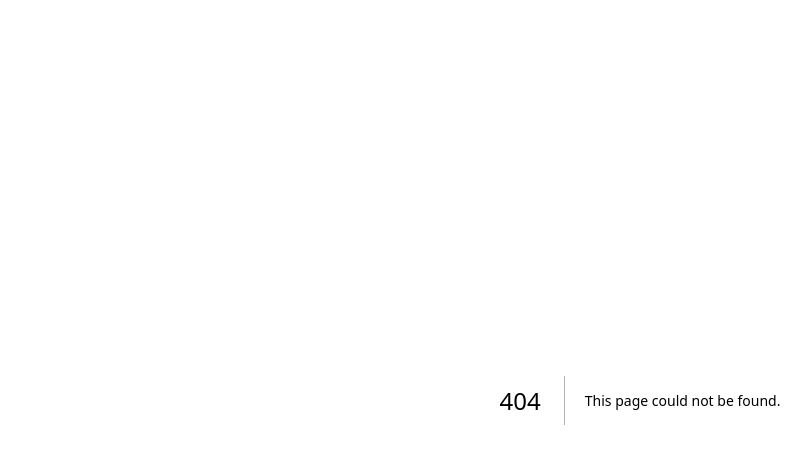
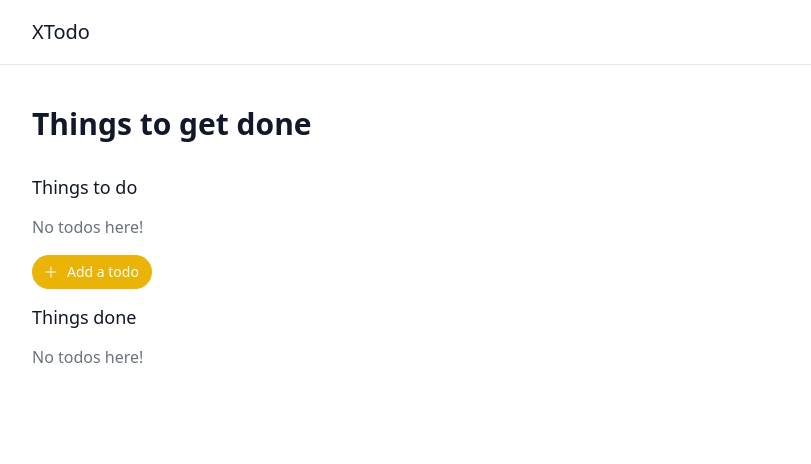
Before and after one commit to Devessier/xstate-talk-demo, a Next.js app: page /with-nothing in a window 1280 px wide. Before the commit this address had no page. Shown: the top 464 px of the page, without its empty margins (0-811 px from the left). Built offline with nearby package versions, Linux system fonts and the light colour scheme.

Commit message:
feat: scaffold a blank version

```diff
--- a/pages/index.tsx
+++ b/pages/index.tsx
@@ -2,9 +2,10 @@ import Link from "next/link";
 
 export default function Home() {
   return (
-    <div className="min-h-screen flex items-center justify-center flex-col gap-y-4">
+    <div className="flex flex-col items-center justify-center min-h-screen gap-y-4">
       <Link href="/with-xstate">With XState</Link>
       <Link href="/without-xstate">Without XState</Link>
+      <Link href="/with-nothing">With nothing</Link>
     </div>
   )
 }
--- /dev/null
+++ b/pages/with-nothing.tsx
@@ -0,0 +1,117 @@
+import { useKey } from "react-use";
+import { PlusIcon } from "@heroicons/react/24/solid";
+import { ArrowPathIcon } from "@heroicons/react/20/solid";
+import debounce from "lodash.debounce";
+import CheckboxList from "@/components/CheckboxList";
+import CreateTodoForm from "@/components/CreateTodoForm";
+import { useEffect, useMemo, useState } from "react";
+import { TodoItem } from "@/types";
+import {
+  fetchInitialTodos,
+  generateId,
+  synchronizeTodoList,
+} from "@/services/todos";
+import { useEvent } from "@/utils/useEvent";
+
+export default function WithNothing() {
+  const todos: TodoItem[] = [];
+  const thingsToDo = todos.filter(({ checked }) => checked === false);
+  const thingsDone = todos.filter(({ checked }) => checked === true);
+
+  const isSynchronizing = false as boolean;
+  const isLoadingInitialTodos = false as boolean;
+  const showTodoCreationForm = false as boolean;
+
+  function handleOpenTodoCreation() {}
+
+  function handleCloseTodoCreation() {}
+
+  function handleSaveTodo(newTodo: string) {}
+
+  function handleTodoStatusUpdate(todoId: string, checked: boolean) {}
+
+  function handleTodoTextUpdate(todoId: string, text: string) {}
+
+  function handleTodoDelete(todoId: string) {}
+
+  useKey("Escape", (event) => {
+    event.preventDefault();
+  });
+
+  return (
+    <div className="min-h-screen bg-white">
+      <nav className="bg-white border-b border-gray-200">
+        <div className="px-4 mx-auto max-w-7xl sm:px-6 lg:px-8">
+          <div className="flex items-center justify-between h-16">
+            <p className="text-xl font-medium leading-6 text-gray-900 sm:truncate">
+              XTodo
+            </p>
+          </div>
+        </div>
+      </nav>
+
+      <div className="py-10">
+        <div className="mx-auto max-w-7xl">
+          <header>
+            <div className="px-4 sm:px-6 lg:px-8 md:flex md:items-center md:justify-between">
+              <div className="flex items-center flex-1 min-w-0">
+                <h1 className="text-3xl font-bold leading-tight text-gray-900">
+                  Things to get done
+                </h1>
+
+                {isSynchronizing === true ? (
+                  <div className="ml-4">
+                    <ArrowPathIcon className="w-6 h-6 text-yellow-500 animate-spin" />
+                  </div>
+                ) : null}
+              </div>
+            </div>
+          </header>
+
+          <main>
+            <div className="transition-opacity duration-200 sm:px-6 lg:px-8">
+              <div className="px-4 py-8 space-y-4 sm:px-0">
+                <CheckboxList
+                  isLoading={isLoadingInitialTodos}
+                  items={thingsToDo}
+                  onCheckboxChange={handleTodoStatusUpdate}
+                  onTextChange={handleTodoTextUpdate}
+                  onDelete={handleTodoDelete}
+                  title="Things to do"
+                />
+
+                {showTodoCreationForm === true ? (
+                  <CreateTodoForm
+                    handleSaveTodo={handleSaveTodo}
+                    handleCloseTodoCreation={handleCloseTodoCreation}
+                  />
+                ) : (
+                  <button
+                    type="button"
+                    className="inline-flex items-center px-3 py-2 text-sm font-medium leading-4 text-white bg-yellow-500 border border-transparent rounded-full shadow-sm hover:bg-yellow-600 focus:outline-none focus:ring-2 focus:ring-offset-2 focus:ring-yellow-500"
+                    onClick={handleOpenTodoCreation}
+                  >
+                    <PlusIcon
+                      className="-ml-0.5 mr-2 h-4 w-4"
+                      aria-hidden="true"
+                    />
+                    Add a todo
+                  </button>
+                )}
+
+                <CheckboxList
+                  isLoading={isLoadingInitialTodos}
+                  items={thingsDone}
+                  onCheckboxChange={handleTodoStatusUpdate}
+                  onTextChange={handleTodoTextUpdate}
+                  onDelete={handleTodoDelete}
+                  title="Things done"
+                />
+              </div>
+            </div>
+          </main>
+        </div>
+      </div>
+    </div>
+  );
+}
```
